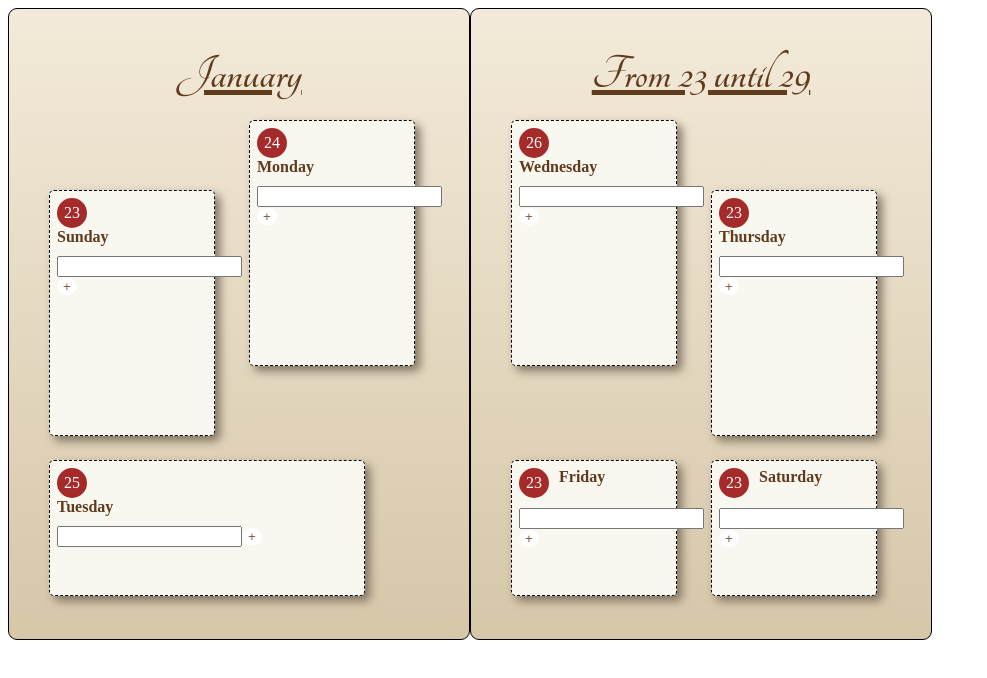
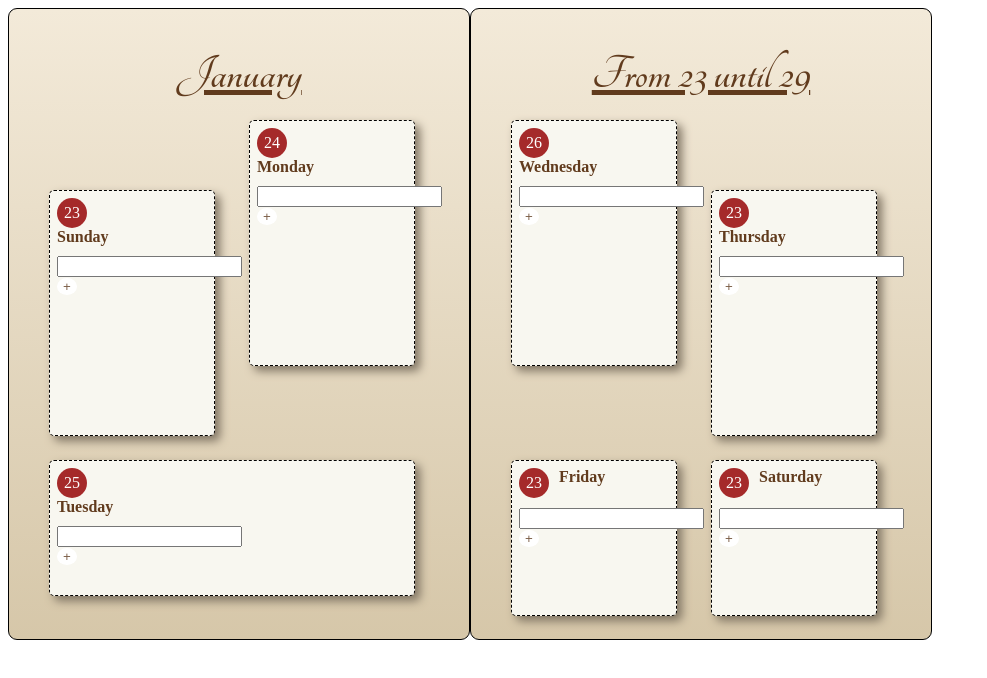
Before and after one commit to VicLinds/Journal, a React (Create React App) app: page / in a window 1280 px wide. Shown: the top 678 px of the page, without its empty margins (0-987 px from the left). Built offline with nearby package versions, Linux system fonts and the light colour scheme.

Commit message:
finished week section

```diff
--- a/src/components/Week/Tuesday.js
+++ b/src/components/Week/Tuesday.js
@@ -36,14 +36,16 @@ const Tuesday = () => {
             }
         }
   return  (
-    <section className="tuesday weekdays horizontal">
+    <section className="tuesday weekdays horizontal flex">
+            <div className="day-header">
                 <div className="number">25</div>
                     <h4>Tuesday</h4>
                     <form onSubmit={handleSubmit}>
                             <input type="text" value={tuesday} onChange={(e)=>setTuesday(e.target.value)}/>
                             <button type="submit">+</button>
                     </form>
-            <div className="list">
+            </div>
+        <div className="horizontal-list">
                 {tuesdayContent.map((item)=>{
                     return (
                             <div className="listItem" key={item.id}>{item.info}<button onClick={() => removeItem(item.id, "tuesday")}>x</button></div>
--- a/src/components/Week/Week.css
+++ b/src/components/Week/Week.css
@@ -15,14 +15,24 @@ button {
     background-color: white;
     border-radius: 50%;
     color:rgb(124, 95, 72);
-
 }
 
 .list {
 margin: 0;
 margin-left: 10px;
 padding-block: 0;
-min-width: 130px;
+min-width: 100px;
+text-transform: capitalize;
+}
+
+.day-header {
+    width: 160px;
+}
+
+.horizontal-list {
+margin-top: 15px;
+padding-block: 0;
+width: 170px;
 text-transform: capitalize;
 }
 
@@ -32,7 +42,7 @@ text-transform: capitalize;
     justify-content: space-between;
 }
 
-  .container {
+.container {
     display:flex;
     color: rgb(97, 59, 29);
 }
@@ -75,11 +85,11 @@ header {
 
 .horizontal {
     height: 120px;
-    width: 300px;
+    width: 350px;
 }
 
 .mini {
-    height: 120px;
+    height: 140px;
     width: 150px;
 }
 
@@ -87,7 +97,6 @@ header {
     position: absolute;
     margin-top: 70px;
 }
-
 
 .monday {
     position: absolute;
```
Lines whose indentation alone changed are shown as unchanged.
